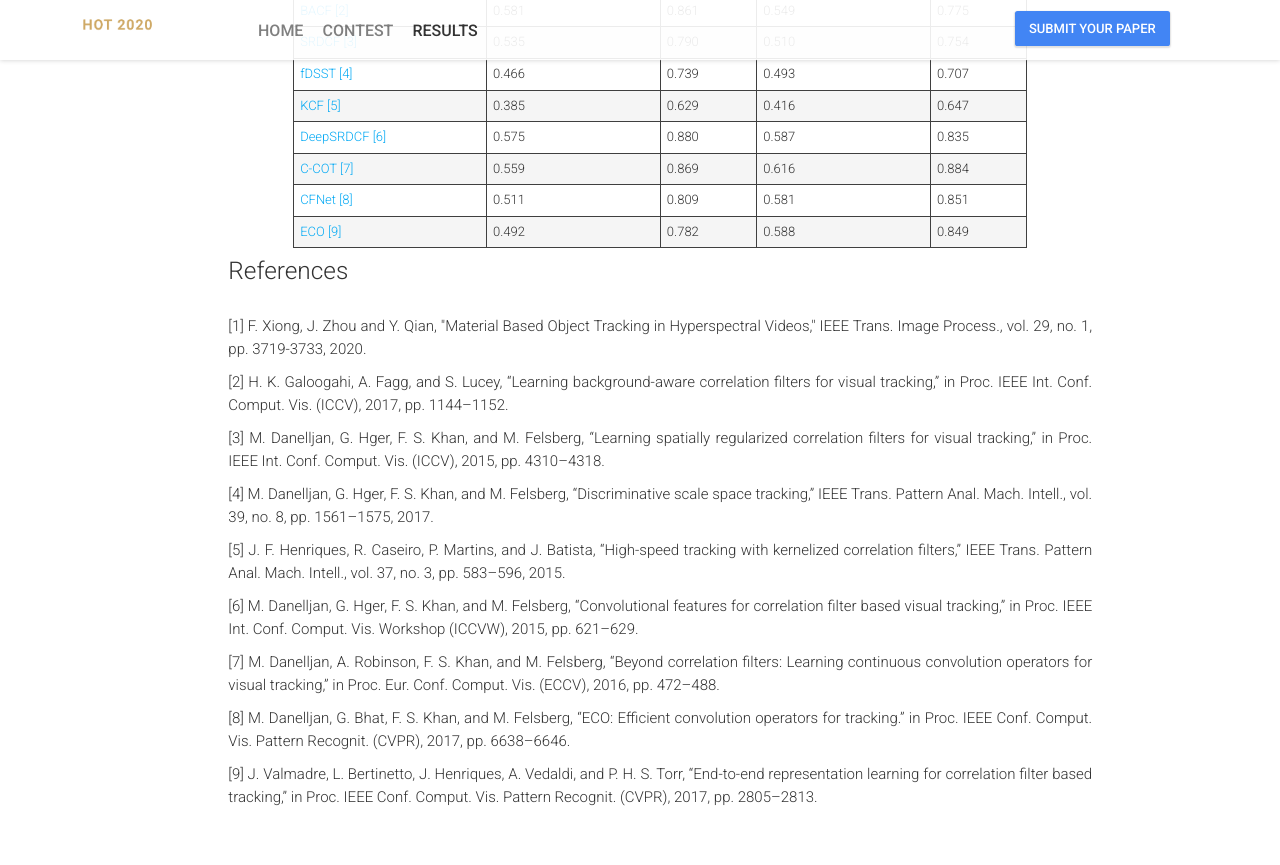
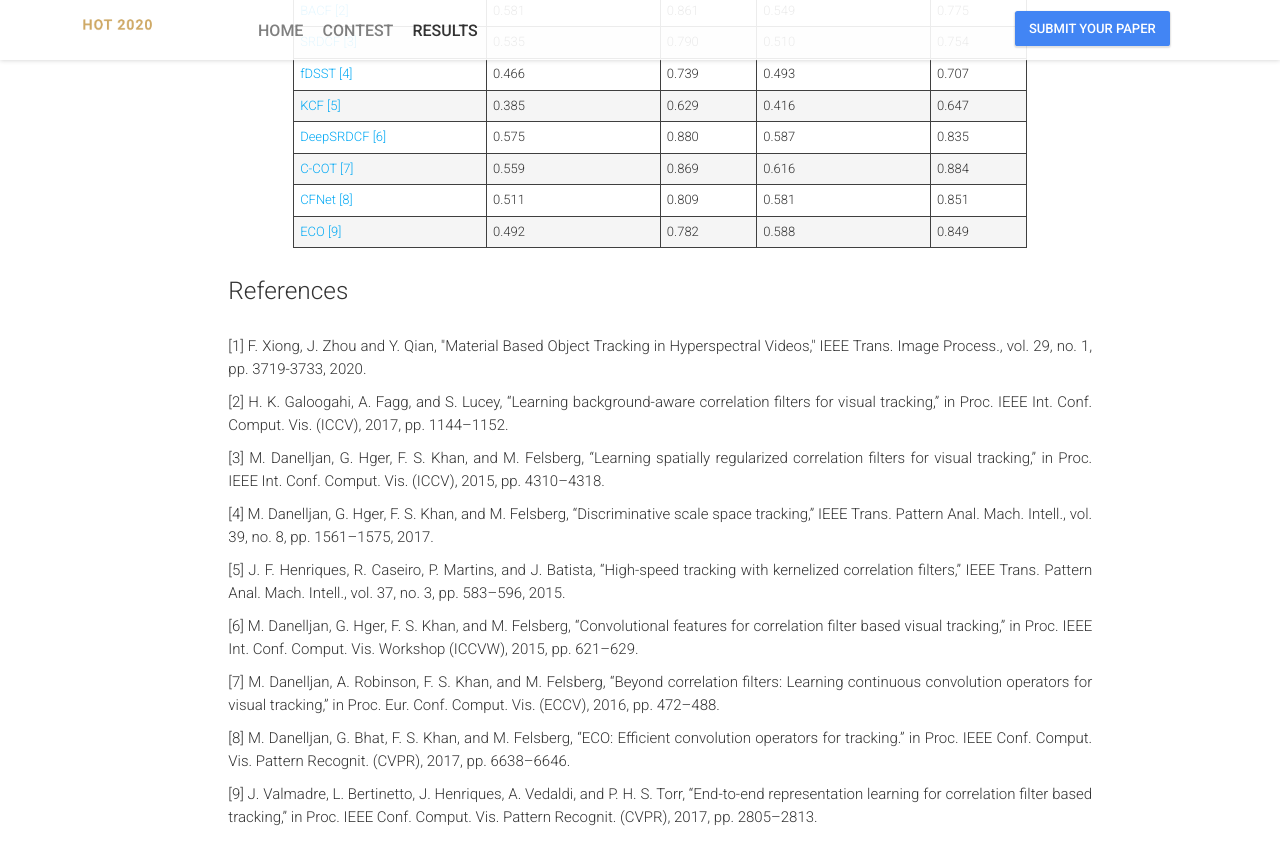
Before and after one commit to csprojectcode/csprojectcode.github.io, a Jekyll site: the page built from result.html, in a window 1280 px wide and 900 px high, scrolled down 767 px. Shown: the top 865 px of the window. Built offline with Jekyll 4.4.1, drawn with Linux system fonts in a browser that asks for light colours; comment, search, counter and statistics services are not loaded.

Commit message:
Update schedule.html

```diff
--- a/_includes/schedule.html
+++ b/_includes/schedule.html
@@ -117,7 +117,7 @@ table.dataintable tr:nth-child(even) {
                         <td>0.849</td>
                         </tr>
                     </table>
-        <h6 style="white-space: normal;"><span style="text-indent: 0; ">References</span>
+        <h6 style="white-space: normal; margin-top: 30px;"><span style="text-indent: 0; ">References</span>
              </h6>
 
             <div class="conTxt" style="">
```
